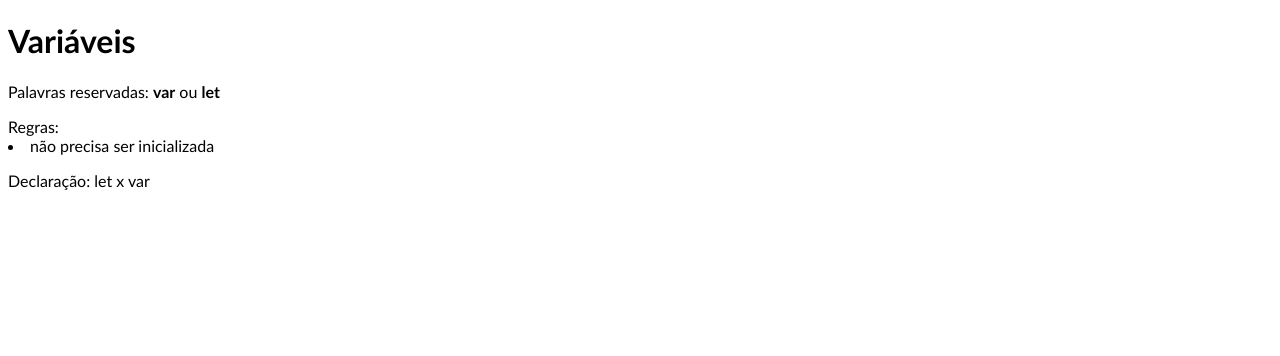
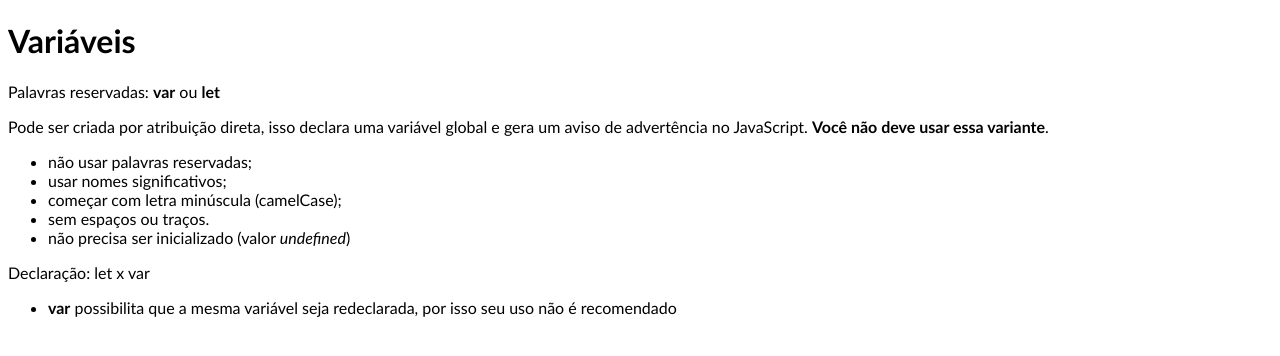
Before and after one commit to flbjuniorx/javascript, a plain HTML site: page variaveis.html in a window 1280 px wide. Drawn offline with Linux system fonts and the light colour scheme.

```diff
--- a/variaveis.html
+++ b/variaveis.html
@@ -15,10 +15,17 @@
 <body>
     <h1>Variáveis</h1>
     <p>Palavras reservadas: <b>var</b> ou <b>let</b></p>
-    Regras:
-
-    <li>não precisa ser inicializada</li>
+    <p>Pode ser criada por atribuição direta, isso declara uma variável global e gera um aviso de advertência no JavaScript. <b>Você não deve usar essa variante</b>.</p>
+    <ul>
+        <li>não usar palavras reservadas;</li>
+        <li>usar nomes significativos;</li>
+        <li>começar com letra minúscula (camelCase);</li>
+        <li>sem espaços ou traços.</li>
+        <li>não precisa ser inicializado (valor <i>undefined</i>)</li>
+        </ul>
     <p>Declaração: let x var</p>
-
+    <ul>
+        <li><b>var</b> possibilita que a mesma variável seja redeclarada, por isso seu uso não é recomendado</li>
+    </ul>
 </body>
 </html>
```
Also changed, not shown: aula16_Const.js (deleted, +0 -20 lines), constantes.html (+8 -1 lines).
